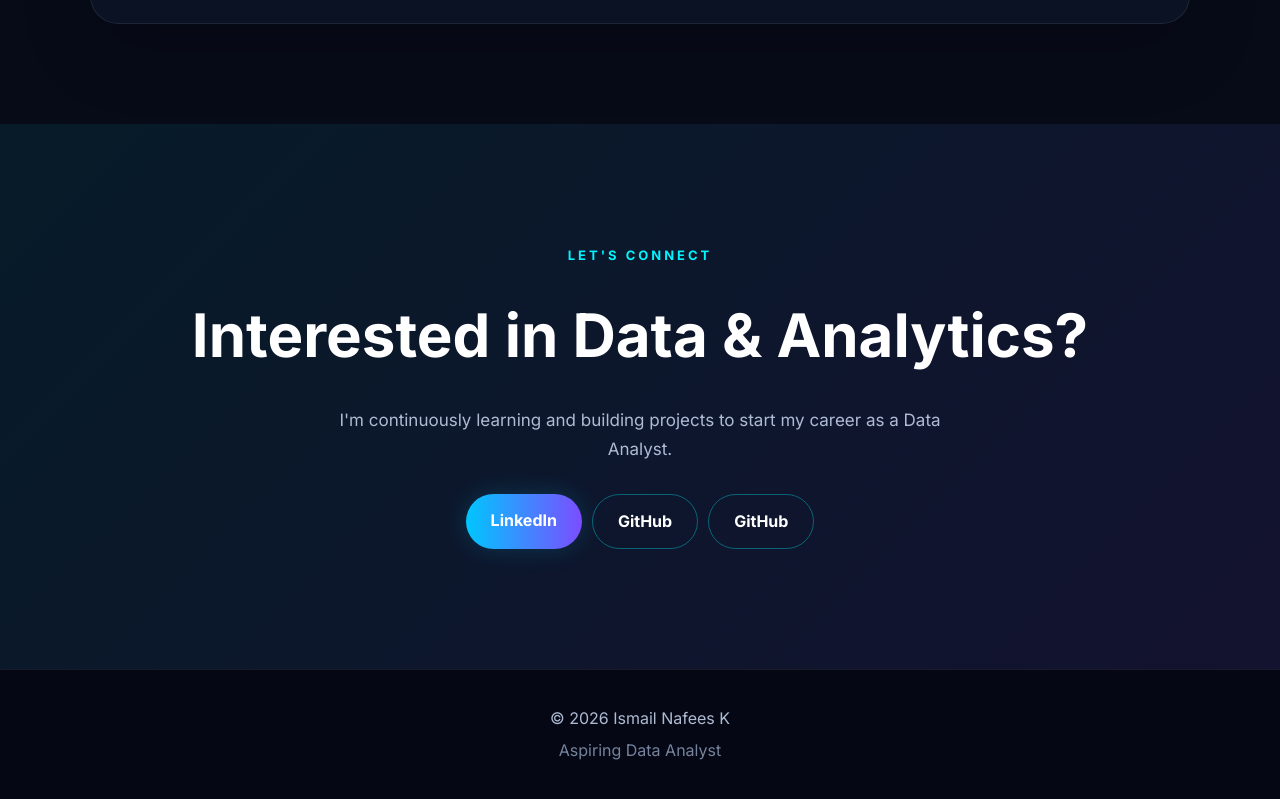
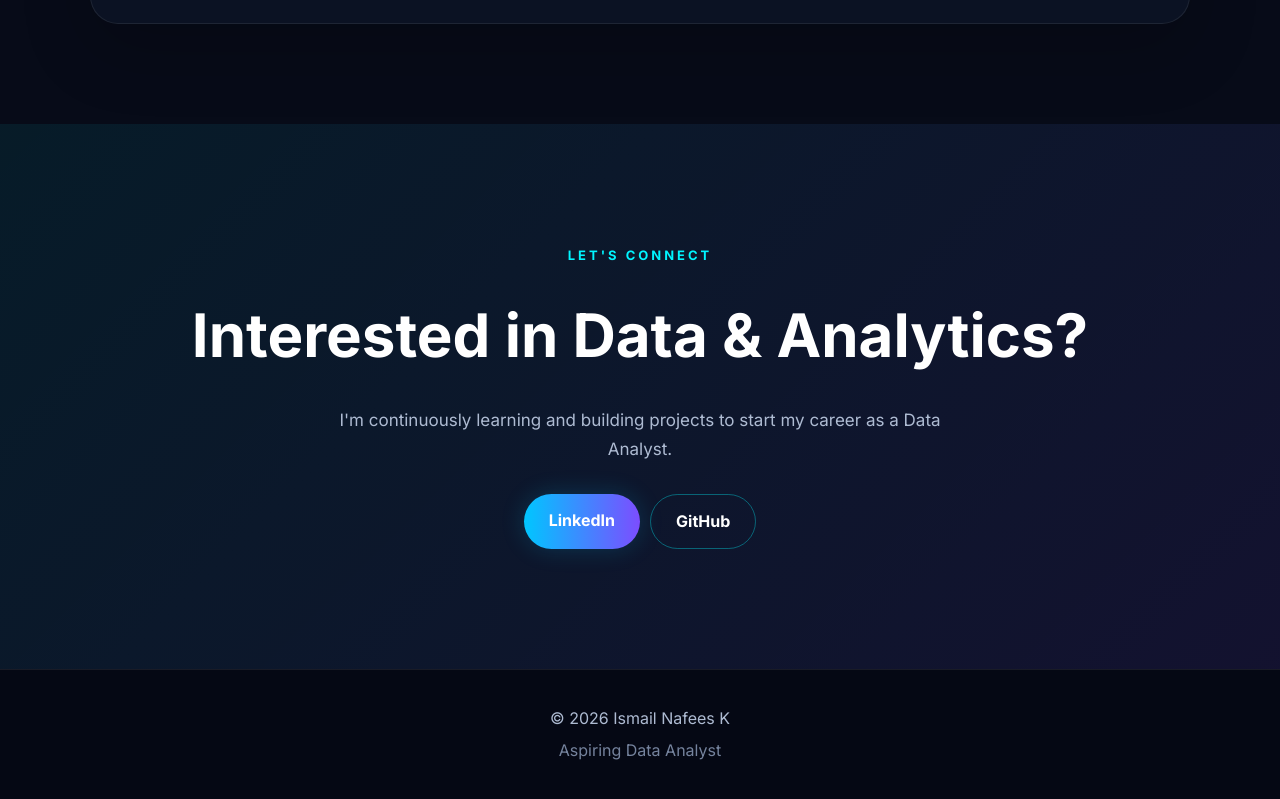
Before and after one commit to Ismailnafees/Ismailnafees.github.io, a plain HTML site: page index.html in a window 1280 px wide. Shown: the part 3268-4067 px from the top of the page. Drawn offline with Linux system fonts and the light colour scheme.

Commit message:
Update index.html

```diff
--- a/index.html
+++ b/index.html
@@ -336,10 +336,7 @@
     GitHub
 </a>
 
-            <a href="https://github.com/Ismailnafees"
-               class="button secondary">
-                GitHub
-            </a>
+
 
         </div>
 
```
